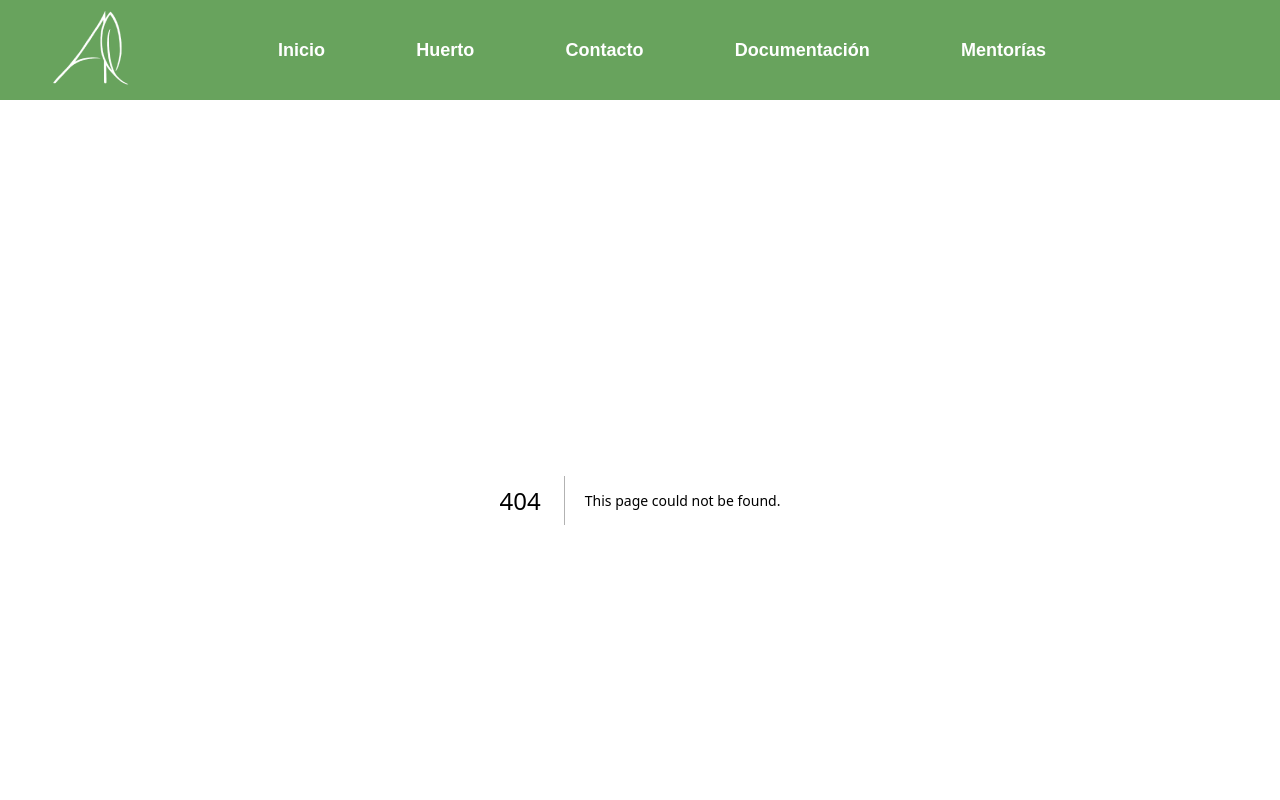
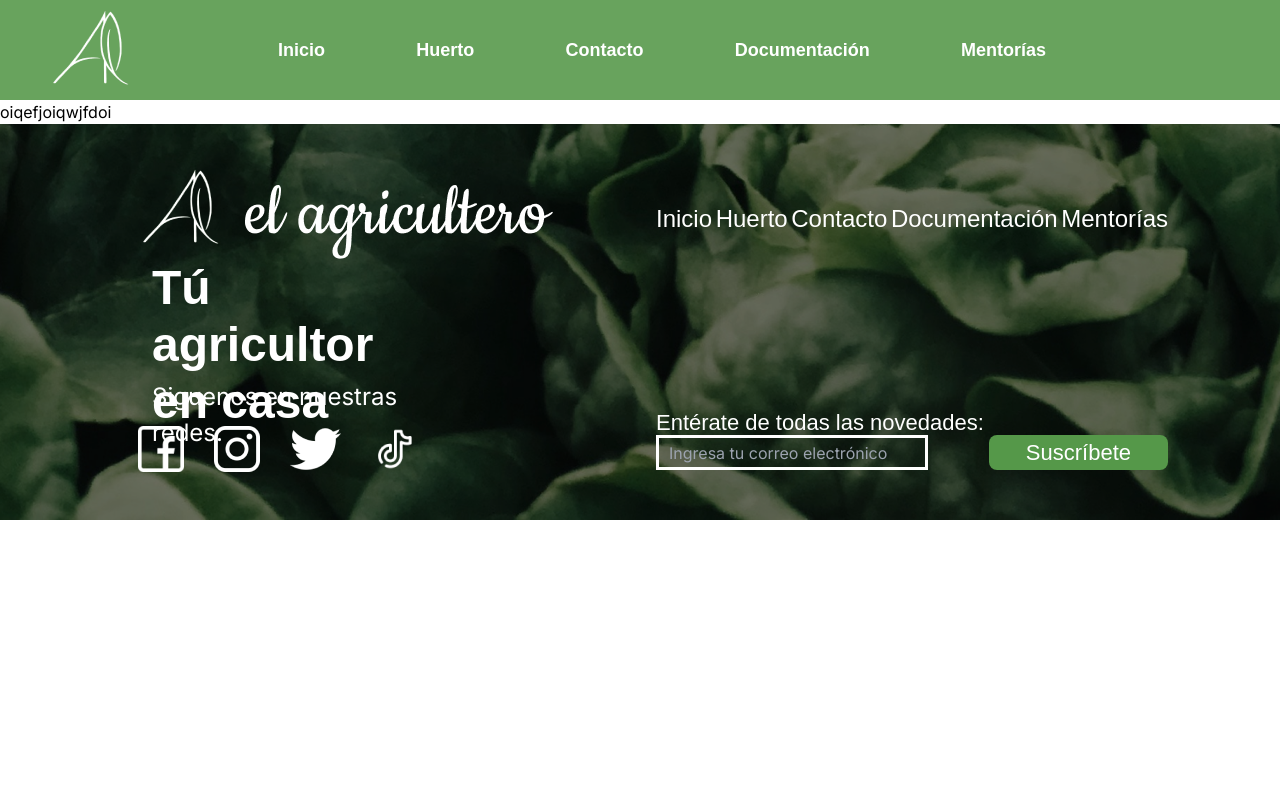
Before and after one commit to junior-debug/elAgricultero, a Next.js app: page /contact in a window 1280 px wide. Before the commit this address had no page. Shown: the top 800 px of the page. Built offline with nearby package versions, Linux system fonts and the light colour scheme.

Commit message:
contact router

```diff
--- /dev/null
+++ b/src/app/contact/page.js
@@ -0,0 +1,7 @@
+export default function contact() {
+  return (
+    <main >
+      <h1>oiqefjoiqwjfdoi</h1>
+    </main>
+  )
+}
--- a/src/app/contacto/page.js
+++ /dev/null
@@ -1,9 +0,0 @@
-import Header from "@/components/header";
-export function Contact() {
-  return (
-    <>
-      <h1>hola</h1>
-      <Header></Header>
-    </>
-  );
-}
```
